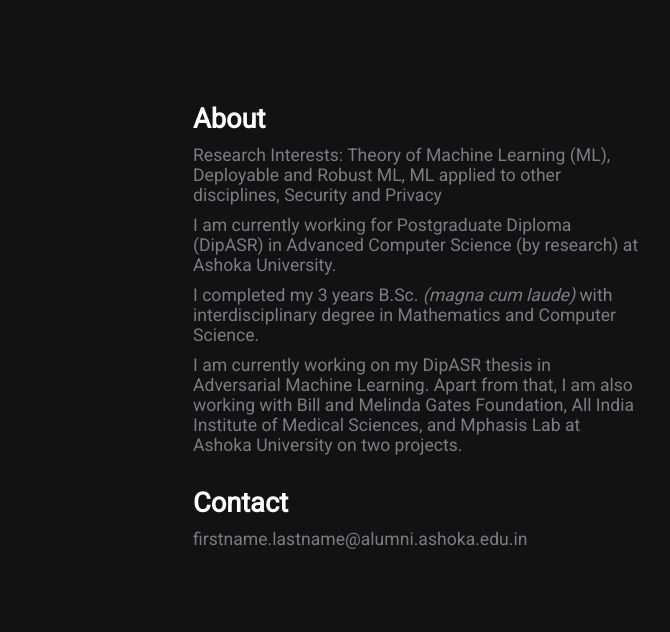
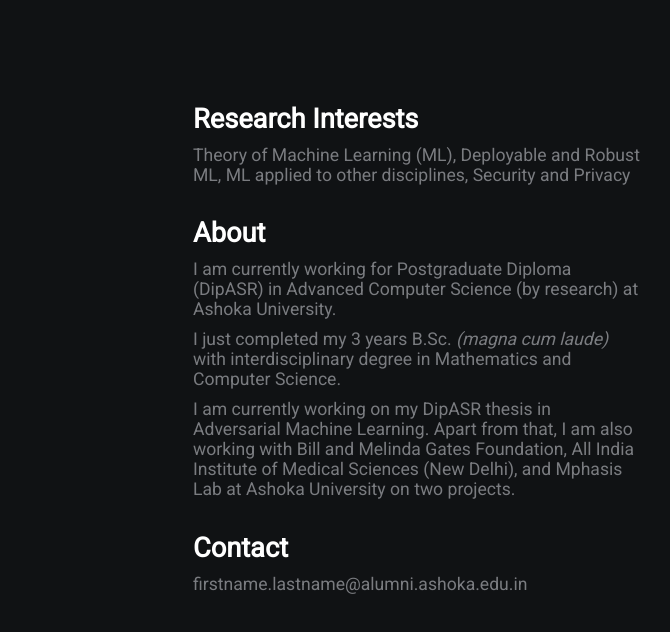
Before and after one commit to vedanshpriyadarshi/vedanshpriyadarshi.github.io, a plain HTML site: page index.html in a window 1280 px wide. Shown: the full height of the page, 447-1117 px from the left. Drawn offline with Linux system fonts and the light colour scheme; some icons are missing; files whose address does not match are found by name.

Commit message:
Update index.html

```diff
--- a/index.html
+++ b/index.html
@@ -23,15 +23,21 @@
             <a href="cv.pdf"><i class="ai ai-cv-square"></i></a>
 
         </div>
+
+
         <div class="section-2">
+            <h2>Research Interests</h2>
+            <p>Theory of Machine Learning (ML), Deployable and Robust ML, ML applied to other disciplines, Security and Privacy</p>
+
             <h2>About</h2>
-            <p>Research Interests: Theory of Machine Learning (ML), Deployable and Robust ML, ML applied to other disciplines, Security and Privacy</p>
             <p>I am currently working for Postgraduate Diploma (DipASR) in Advanced Computer Science (by research) at Ashoka University.</p>
-            <p>I completed my 3 years B.Sc. <i>(magna cum laude)</i> with interdisciplinary degree in Mathematics and Computer Science.</p>
-            <p>I am currently working on my DipASR thesis in Adversarial Machine Learning. Apart from that, I am also working with Bill and Melinda Gates Foundation, All India Institute of Medical Sciences, and Mphasis Lab at Ashoka University on two projects.</p>
+            <p>I just completed my 3 years B.Sc. <i>(magna cum laude)</i> with interdisciplinary degree in Mathematics and Computer Science.</p>
+            <p>I am currently working on my DipASR thesis in Adversarial Machine Learning. Apart from that, I am also working with Bill and Melinda Gates Foundation, All India Institute of Medical Sciences (New Delhi), and Mphasis Lab at Ashoka University on two projects.</p>
+
             <h2>Contact</h2>
             <p>firstname.lastname@alumni.ashoka.edu.in</p>
         </div>
+
     </div>
 </body>
 </html>
```
